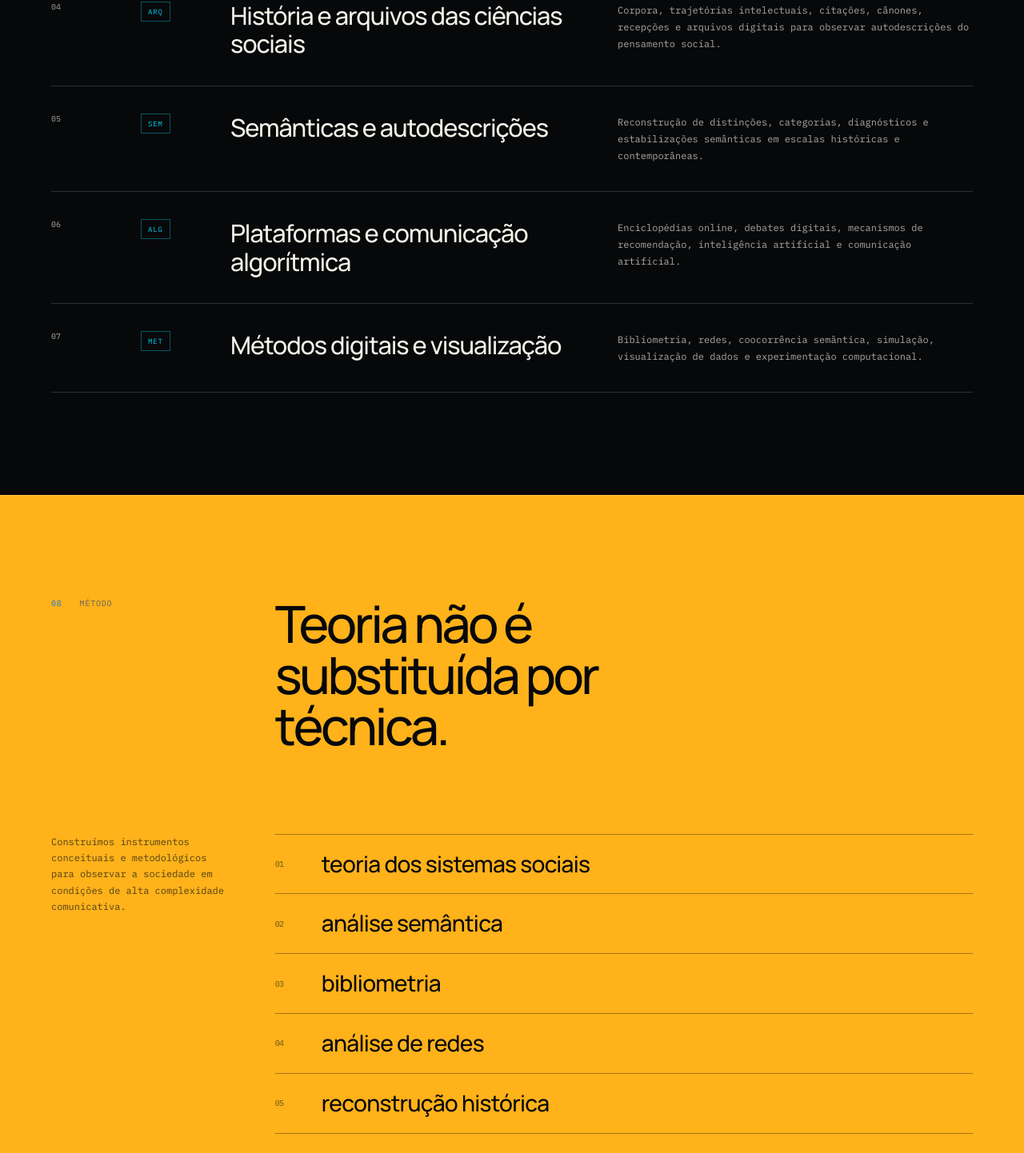
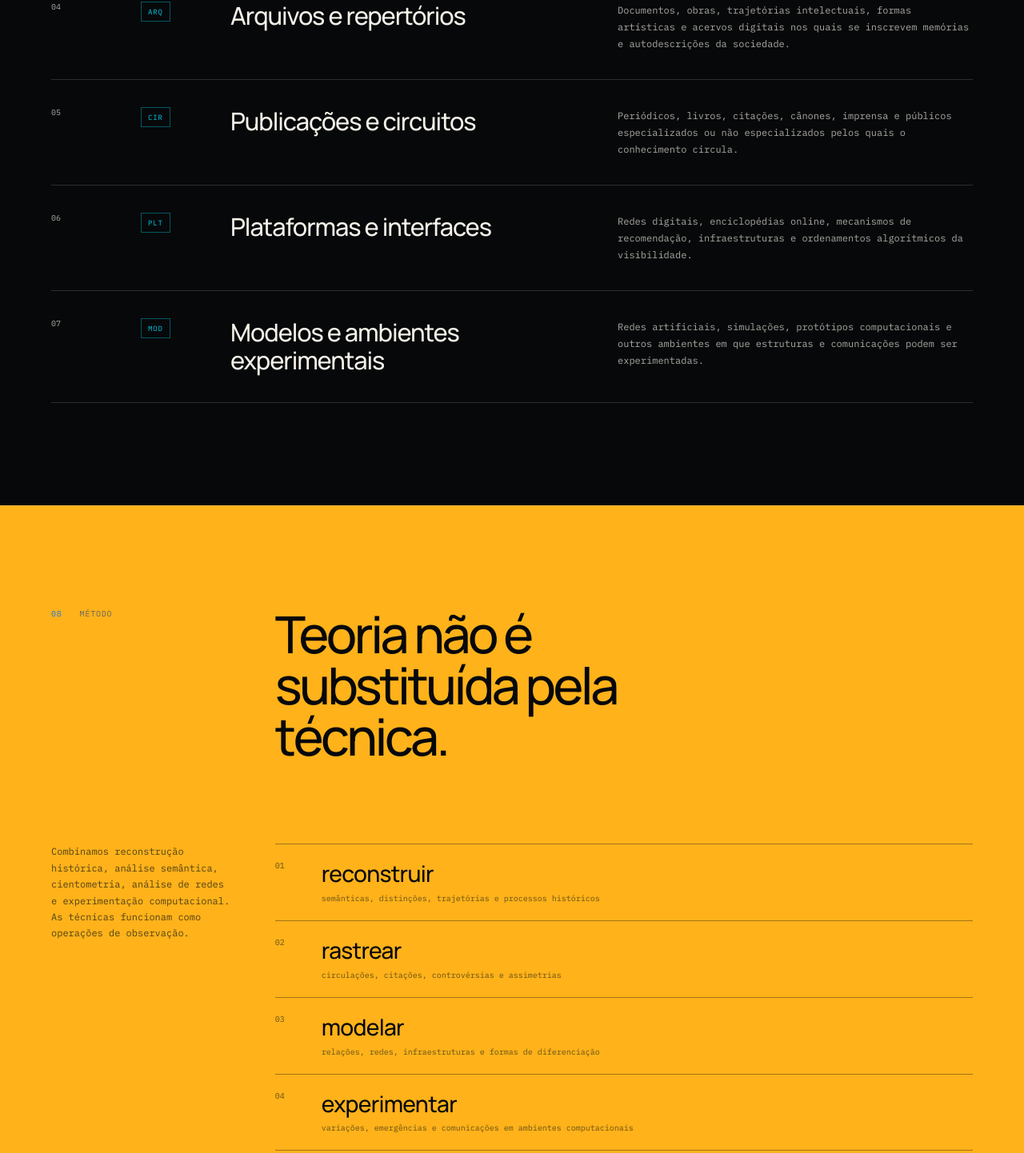
Before and after one commit to antoniobrasiljr/lab-sys, a Next.js app: page / in a window 1280 px wide. Shown: the part 2990-4432 px from the top of the page at 80% size. Built offline with nearby package versions, Linux system fonts and the light colour scheme.

Commit message:
Revisa linhas, metodo e publicacoes

```diff
--- a/app/globals.css
+++ b/app/globals.css
@@ -98,8 +98,11 @@ h1 em { color: var(--cyan); font-style: normal; }
 .method-body { display: grid; grid-template-columns: minmax(150px, .55fr) 2fr; gap: 40px; }
 .method-body > p { color: #514016; font-size: 12px; line-height: 1.7; max-width: 230px; }
 .method ol { list-style: none; padding: 0; border-top: 1px solid rgba(7,8,10,.36); }
-.method li { display: grid; grid-template-columns: 58px 1fr; align-items: center; padding: 20px 0; border-bottom: 1px solid rgba(7,8,10,.36); font: 500 clamp(18px, 2.2vw, 32px)/1.2 var(--sans); letter-spacing: -.025em; }
+.method li { display: grid; grid-template-columns: 58px 1fr; align-items: start; padding: 20px 0; border-bottom: 1px solid rgba(7,8,10,.36); }
 .method li span { font: 400 10px var(--mono); color: #685217; }
+.method li div { display: grid; gap: 6px; }
+.method li strong { font: 500 clamp(18px, 2.2vw, 32px)/1.2 var(--sans); letter-spacing: -.025em; }
+.method li small { color: #685217; font: 400 10px/1.5 var(--mono); }
 
 .eyebrow { margin-bottom: 26px; color: var(--coral); font-size: 10px; text-transform: uppercase; letter-spacing: .09em; }
 .research-lines { background: #0b0f10; }
@@ -108,7 +111,7 @@ h1 em { color: var(--cyan); font-style: normal; }
 .lines-copy > p:last-child { max-width: 750px; margin-top: 34px; color: var(--muted); font-size: 13px; line-height: 1.8; }
 .lines-field { position: relative; }
 .lines-grid { position: relative; z-index: 1; display: grid; grid-template-columns: repeat(2, 1fr); border-top: 1px solid var(--line); border-left: 1px solid var(--line); }
-.line-card { min-height: 470px; padding: clamp(24px, 3vw, 46px); display: flex; flex-direction: column; border-right: 1px solid var(--line); border-bottom: 1px solid var(--line); background: rgba(7,8,10,.87); }
+.line-card { min-height: 760px; padding: clamp(24px, 3vw, 46px); display: flex; flex-direction: column; border-right: 1px solid var(--line); border-bottom: 1px solid var(--line); background: rgba(7,8,10,.87); }
 .line-meta { display: flex; justify-content: space-between; align-items: center; color: var(--muted); font-size: 10px; }
 .line-meta b { padding: 7px 9px; color: var(--cyan); border: 1px solid currentColor; font-weight: 400; letter-spacing: .12em; }
 .line-card--sem .line-meta b { color: var(--amber); }
@@ -118,6 +121,18 @@ h1 em { color: var(--cyan); font-style: normal; }
 .line-card h3 { max-width: 15ch; font: 500 clamp(28px, 3vw, 48px)/1.04 var(--sans); letter-spacing: -.045em; }
 .line-subtitle { margin-top: 14px; color: var(--muted); font-size: 9px; text-transform: uppercase; letter-spacing: .08em; }
 .line-description { max-width: 620px; margin-top: 30px; color: var(--muted); font-size: 12px; line-height: 1.75; }
+.line-publications { margin-top: 38px; }
+.publications-label { display: block; padding-bottom: 12px; color: var(--muted); border-bottom: 1px solid var(--line); font-size: 8px; text-transform: uppercase; letter-spacing: .1em; }
+.line-publications ol { list-style: none; padding: 0; }
+.line-publications li { border-bottom: 1px solid var(--line); }
+.line-publications a { display: grid; grid-template-columns: 42px 1fr auto 15px; gap: 12px; align-items: start; padding: 14px 0; transition: color .2s ease; }
+.line-publications a:hover, .line-publications a:focus-visible { color: var(--cyan); }
+.publication-year { color: var(--muted); font-size: 9px; }
+.publication-main { display: grid; gap: 6px; }
+.publication-main strong { font: 500 12px/1.4 var(--sans); }
+.publication-main small { color: var(--muted); font: 400 8px/1.5 var(--mono); }
+.publication-crosses { align-self: center; color: var(--muted); font-size: 7px; letter-spacing: .08em; white-space: nowrap; }
+.publication-arrow { color: var(--coral); font-size: 11px; }
 .line-signal { margin-top: auto; padding-top: 34px; color: var(--cyan); font-size: 9px; text-transform: uppercase; letter-spacing: .09em; }
 .line-card--sem .line-signal { color: var(--amber); }
 .line-card--dig .line-signal { color: #5da6ff; }
@@ -209,6 +224,8 @@ footer > p { justify-self: end; font: 500 clamp(20px, 2.4vw, 36px)/1.35 var(--sa
   .observation-list article div { grid-column: 2; }
   .lines-grid, .people-grid { grid-template-columns: 1fr; }
   .line-card { min-height: 420px; }
+  .line-publications a { grid-template-columns: 36px 1fr 15px; }
+  .publication-crosses { display: none; }
   .lines-cross { display: none; }
   .constellation-controls { align-items: flex-start; flex-direction: column; }
   .articulation-note { grid-template-columns: 1fr; gap: 12px; }
--- a/app/page.tsx
+++ b/app/page.tsx
@@ -24,34 +24,43 @@ const axes = [
 const observationZones = [
   {
     code: "ARQ",
-    title: "História e arquivos das ciências sociais",
-    text: "Corpora, trajetórias intelectuais, citações, cânones, recepções e arquivos digitais para observar autodescrições do pensamento social.",
+    title: "Arquivos e repertórios",
+    text: "Documentos, obras, trajetórias intelectuais, formas artísticas e acervos digitais nos quais se inscrevem memórias e autodescrições da sociedade.",
   },
   {
-    code: "SEM",
-    title: "Semânticas e autodescrições",
-    text: "Reconstrução de distinções, categorias, diagnósticos e estabilizações semânticas em escalas históricas e contemporâneas.",
+    code: "CIR",
+    title: "Publicações e circuitos",
+    text: "Periódicos, livros, citações, cânones, imprensa e públicos especializados ou não especializados pelos quais o conhecimento circula.",
   },
   {
-    code: "ALG",
-    title: "Plataformas e comunicação algorítmica",
-    text: "Enciclopédias online, debates digitais, mecanismos de recomendação, inteligência artificial e comunicação artificial.",
+    code: "PLT",
+    title: "Plataformas e interfaces",
+    text: "Redes digitais, enciclopédias online, mecanismos de recomendação, infraestruturas e ordenamentos algorítmicos da visibilidade.",
   },
   {
-    code: "MET",
-    title: "Métodos digitais e visualização",
-    text: "Bibliometria, redes, coocorrência semântica, simulação, visualização de dados e experimentação computacional.",
+    code: "MOD",
+    title: "Modelos e ambientes experimentais",
+    text: "Redes artificiais, simulações, protótipos computacionais e outros ambientes em que estruturas e comunicações podem ser experimentadas.",
   },
 ];
 
 const methods = [
-  "teoria dos sistemas sociais",
-  "análise semântica",
-  "bibliometria",
-  "análise de redes",
-  "reconstrução histórica",
-  "estudos de plataformas",
-  "experimentação computacional",
+  {
+    operation: "reconstruir",
+    text: "semânticas, distinções, trajetórias e processos históricos",
+  },
+  {
+    operation: "rastrear",
+    text: "circulações, citações, controvérsias e assimetrias",
+  },
+  {
+    operation: "modelar",
+    text: "relações, redes, infraestruturas e formas de diferenciação",
+  },
+  {
+    operation: "experimentar",
+    text: "variações, emergências e comunicações em ambientes computacionais",
+  },
 ];
 
 const researchLines = [
@@ -61,6 +70,29 @@ const researchLines = [
     subtitle: "sociologia das comunicações científicas",
     text: "Investiga os circuitos públicos e especializados nos quais as comunicações científicas são produzidas, selecionadas e rearticuladas. Combina cientometria, história e sociologia para analisar assimetrias de centro e periferia, gênero e prestígio, bem como processos de reconhecimento e canonização.",
     signal: "circulação / autoridade",
+    publications: [
+      {
+        title: "O impacto da sociologia: cultura de citações e modelos científicos",
+        authors: "Antonio Brasil Jr. · Lucas Carvalho",
+        year: "2020",
+        href: "https://doi.org/10.20336/rbs.700",
+        crosses: "DIG · SEM",
+      },
+      {
+        title: "Parochialism and Its Meanings in the Latin American Social Sciences",
+        authors: "Lucas Carvalho · Antonio Brasil Jr.",
+        year: "2023",
+        href: "https://doi.org/10.1525/gp.2023.88389",
+        crosses: "DIG",
+      },
+      {
+        title: "A Feminist Citation Burst?",
+        authors: "Alejandra Josiowicz · Antonio Brasil Jr. · Lucas Carvalho",
+        year: "2025",
+        href: "https://doi.org/10.1590/2238-38752025v15211",
+        crosses: "DIG · SEM",
+      },
+    ],
   },
   {
     code: "SEM",
@@ -68,6 +100,29 @@ const researchLines = [
     subtitle: "sentidos, formas e arquivos",
     text: "Investiga como a sociedade produz, estabiliza e transforma sentidos no pensamento social, nas formas artísticas e nos arquivos, reconstruindo conceitos, distinções e autodescrições em perspectiva histórica.",
     signal: "distinção / memória",
+    publications: [
+      {
+        title: "Passagens para a teoria sociológica: Florestan Fernandes e Gino Germani",
+        authors: "Antonio Brasil Jr.",
+        year: "2013",
+        href: "https://biblioteca.clacso.edu.ar/clacso/se/20140311045526/PassagensParaTeoriaSociologica.pdf",
+        crosses: "CIR",
+      },
+      {
+        title: "As ideias como forças sociais: sobre uma agenda de pesquisa",
+        authors: "Antonio Brasil Jr.",
+        year: "2015",
+        href: "https://doi.org/10.1590/2238-38752015v5210",
+        crosses: "CIR",
+      },
+      {
+        title: "A circulação internacional de Florestan Fernandes",
+        authors: "Alejandro Blanco · Antonio Brasil Jr.",
+        year: "2018",
+        href: "https://doi.org/10.1590/2238-38752017v811",
+        crosses: "CIR",
+      },
+    ],
   },
   {
     code: "DIG",
@@ -75,13 +130,52 @@ const researchLines = [
     subtitle: "comunicação e infraestruturas digitais",
     text: "Investiga como redes, plataformas e infraestruturas digitais reorganizam a comunicação, a visibilidade e a formação de relações sociais, combinando modelagem de redes e estudos da comunicação digital.",
     signal: "conexão / infraestrutura",
+    publications: [
+      {
+        title: "Por dentro das Ciências Humanas: um mapeamento semântico da área via base SciELO-Brasil",
+        authors: "Antonio Brasil Jr. · Lucas Carvalho",
+        year: "2020",
+        href: "https://doi.org/10.5944/rhd.vol.5.2020.27627",
+        crosses: "SEM · CIR",
+      },
+      {
+        title: "Mapeando a área de pensamento social no Brasil",
+        authors: "Lucas Carvalho · Antonio Brasil Jr.",
+        year: "2020",
+        href: "https://doi.org/10.29397/reciis.v14i3.2121",
+        crosses: "SEM · CIR",
+      },
+      {
+        title: "Leituras em competição (à distância)",
+        authors: "Antonio Brasil Jr. · Lucas Carvalho · Karim Helayel",
+        year: "2021",
+        href: "https://doi.org/10.11606/issn.2316-901X.v1i78p240-272",
+        crosses: "SEM · CIR",
+      },
+    ],
   },
   {
     code: "SIM",
-    title: "Sociedades artificiais e simulações",
-    subtitle: "experimentação computacional",
-    text: "Desenvolve sociedades artificiais e protótipos computacionais para experimentar como comunicações, estruturas e formas de diferenciação social podem emergir, estabilizar-se e transformar-se.",
+    title: "Comunicação artificial e simulações",
+    subtitle: "modelos e experimentação computacional",
+    text: "Investiga a comunicação artificial e desenvolve simulações e protótipos computacionais para experimentar como comunicações, estruturas e formas de diferenciação podem emergir, estabilizar-se e transformar-se. Sociedades artificiais constituem um subtipo desses ambientes de simulação.",
     signal: "emergência / variação",
+    publications: [
+      {
+        title: "A sociedade contra o acaso: teoria de redes e a pandemia do novo coronavírus",
+        authors: "Lucas Carvalho · Antonio Brasil Jr.",
+        year: "2021",
+        href: "https://doi.org/10.1590/2238-38752021v11esp4",
+        crosses: "DIG",
+      },
+      {
+        title: "A teoria dos sistemas sociais e os estudos sobre IA e algoritmos",
+        authors: "Emerson Palmieri · Antonio Brasil Jr.",
+        year: "2025",
+        href: "https://doi.org/10.5354/0719-0527.2025.82295",
+        crosses: "DIG · SEM",
+      },
+    ],
   },
 ];
 
@@ -182,8 +276,8 @@ export default function Home() {
 
         <section id="observacoes" className="observations section-shell">
           <div className="section-heading section-heading--light">
-            <div className="section-index"><span>04—07</span><span>zonas de observação</span></div>
-            <h2>Onde a pesquisa<br />ganha forma.</h2>
+            <div className="section-index"><span>04—07</span><span>corpora e arenas de observação</span></div>
+            <h2>Onde<br />observamos.</h2>
           </div>
           <div className="observation-list">
             {observationZones.map((zone, index) => (
@@ -199,16 +293,19 @@ export default function Home() {
         <section id="metodo" className="method section-shell">
           <div className="section-heading">
             <div className="section-index"><span>08</span><span>método</span></div>
-            <h2>Teoria não é substituída por técnica.</h2>
+            <h2>Teoria não é substituída pela técnica.</h2>
           </div>
           <div className="method-body">
             <p>
-              Construímos instrumentos conceituais e metodológicos para observar a sociedade em
-              condições de alta complexidade comunicativa.
+              Combinamos reconstrução histórica, análise semântica, cientometria, análise de redes
+              e experimentação computacional. As técnicas funcionam como operações de observação.
             </p>
             <ol>
               {methods.map((method, index) => (
-                <li key={method}><span>{String(index + 1).padStart(2, "0")}</span>{method}</li>
+                <li key={method.operation}>
+                  <span>{String(index + 1).padStart(2, "0")}</span>
+                  <div><strong>{method.operation}</strong><small>{method.text}</small></div>
+                </li>
               ))}
             </ol>
           </div>
@@ -238,6 +335,26 @@ export default function Home() {
                     <p className="line-subtitle">{line.subtitle}</p>
                   </div>
                   <p className="line-description">{line.text}</p>
+                  <div className="line-publications">
+                    <span className="publications-label">publicações associadas</span>
+                    <ol>
+                      {line.publications.map((publication) => (
+                        <li key={publication.href}>
+                          <a href={publication.href} target="_blank" rel="noreferrer">
+                            <span className="publication-year">{publication.year}</span>
+                            <span className="publication-main">
+                              <strong>{publication.title}</strong>
+                              <small>{publication.authors}</small>
+                            </span>
+                            <span className="publication-crosses" aria-label={`cruzamentos: ${publication.crosses}`}>
+                              {publication.crosses}
+                            </span>
+                            <span className="publication-arrow" aria-hidden="true">↗</span>
+                          </a>
+                        </li>
+                      ))}
+                    </ol>
+                  </div>
                   <span className="line-signal">{line.signal}</span>
                 </article>
               ))}
```
